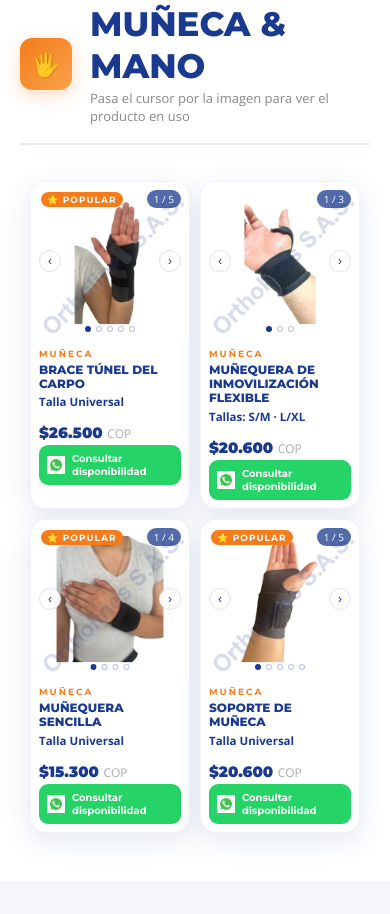
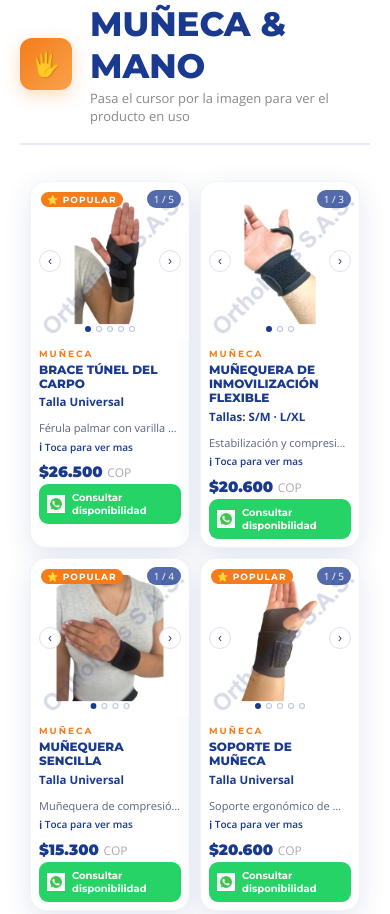
Before and after one commit to NandoJose7910/GlobalChay, a website: page index.html in a window 390 px wide. Shown: the part 2740-3654 px from the top of the page. Drawn offline with nearby package versions, Linux system fonts and the light colour scheme.

Commit message:
fix: descripción truncada + bottom-sheet en cards de catálogo mobile
initCards() filtraba las imágenes del carrusel por src que empezara con
"data:", pero las cards usan rutas relativas normales, así que el filtro
siempre dejaba el arreglo vacío y la función cortaba antes de inyectar
el texto truncado y el botón "Toca para ver más" en cualquier card.

Verificado en 390px: 38/38 cards (.pcard + .ocard) muestran descripción
truncada con "..." y botón; tap abre el bottom-sheet con descripción
completa y carrusel.

```diff
--- a/index.html
+++ b/index.html
@@ -3151,8 +3151,7 @@ function submitB2B(e) {
       var tallaEl = card.querySelector('.pcard-specs, .ocard-specs');
       var priceEl = card.querySelector('.pcard-price, .ocard-price');
       var imgs    = Array.from(card.querySelectorAll('.carousel-slide img'))
-                        .map(function(i) { return i.src; })
-                        .filter(function(s) { return s.startsWith('data:'); });
+                        .map(function(i) { return i.src; });
 
       if (!nameEl || imgs.length === 0) return;
 
```
